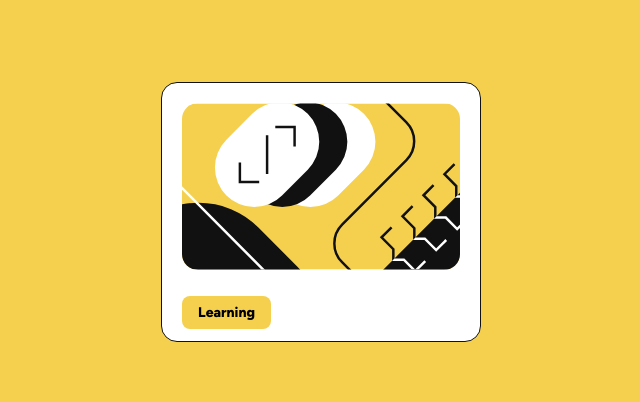
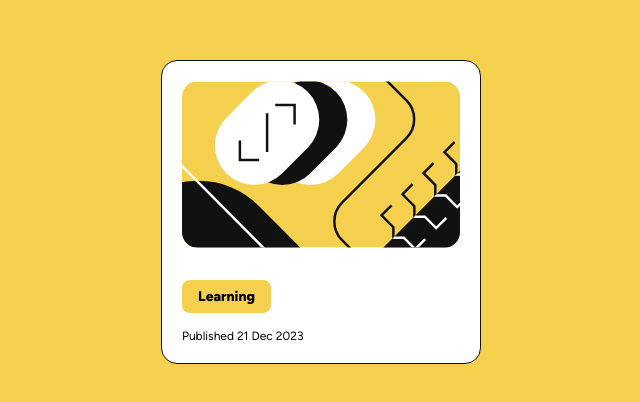
Before and after one commit to Sephydev/blog-preview-card, a plain HTML site: page index.html in a window 1280 px wide. Shown: the part 188-590 px from the top of the page, without its empty margins (319-959 px from the left). Drawn offline with Linux system fonts and the light colour scheme.

Commit message:
Add published date

```diff
--- a/index.html
+++ b/index.html
@@ -10,7 +10,8 @@
         <div>
             <header>
                 <img src="./assets/img/illustration-article.svg" width="336" alt="A yellow modern art">
-                <span>Learning</span>
+                <p class="tag">Learning</p>
+                <p class="published">Published <time datetime="2023-12-21">21 Dec 2023</time></p>
             </header>
         </div>
     </body>
--- a/styles.css
+++ b/styles.css
@@ -31,10 +31,16 @@ header img {
     margin-bottom: 1.75rem;
 }
 
-span {
+.tag {
+    display: inline-block;
     background-color: hsl(47, 88%, 63%);
     font-weight: 800;
     padding: .5rem 1rem;
     border-radius: .5rem;
     font-size: 14px;
+    margin-bottom: 1rem;
 }
+
+.published {
+    font-size: 12px;
+}
```
